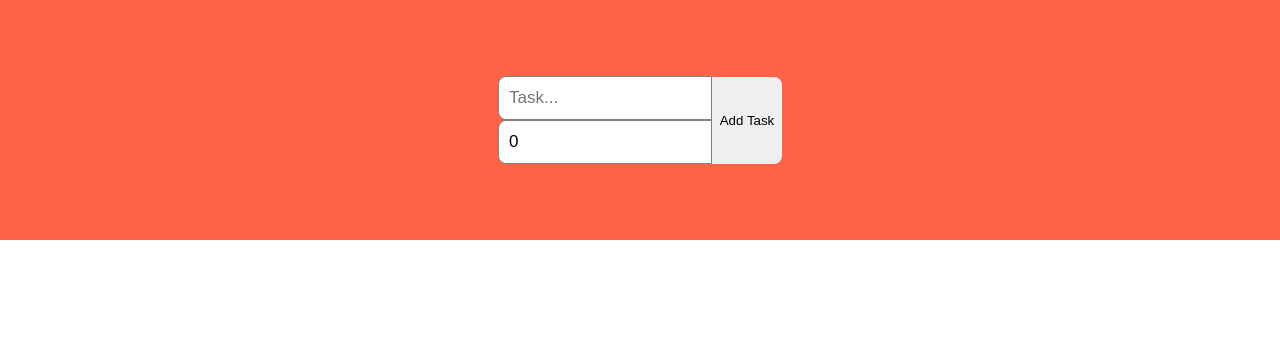
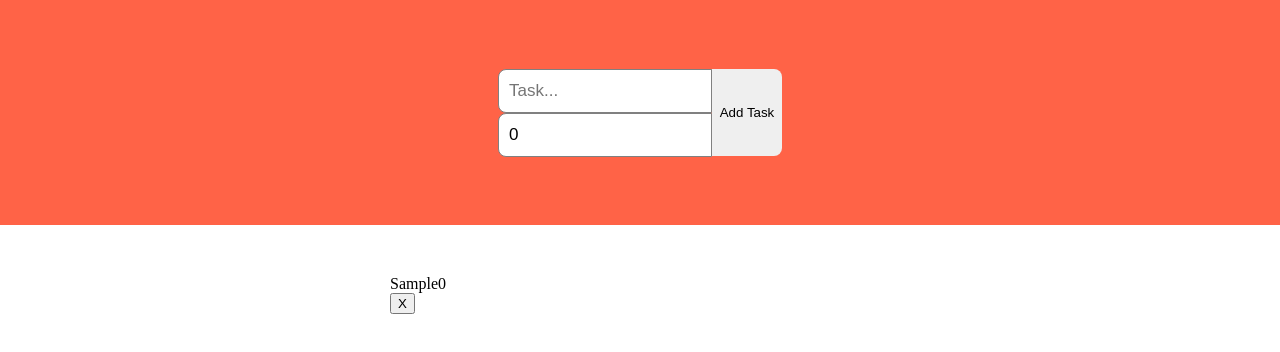
Before and after one commit to smjeffery22/react_typescript_todo, a React (Create React App) app: page / in a window 1280 px wide. Both pictures are taken after typing "Sample" into the empty fields and a click on the button "Add Task". Shown: the top 352 px of the page. Built offline with nearby package versions, Linux system fonts and the light colour scheme.

Commit message:
Add TodoTask component and render todo list

```diff
--- a/src/App.css
+++ b/src/App.css
@@ -46,6 +46,14 @@ body {
 }
 
 .todoList {
+  display: flex;
+  flex-direction: column;
+  align-items: center;
   flex: 70%;
   width: 100%;
+  padding-top: 50px;
 }
+
+.task {
+  width: 500px;
+}
--- a/src/App.tsx
+++ b/src/App.tsx
@@ -1,6 +1,7 @@
 import { useState, ChangeEvent } from 'react';
 import { ITask } from './Interfaces';
 import './App.css';
+import TodoTask from './components/TodoTask';
 
 const App = () => {
 	const [task, setTask] = useState<string>('');
@@ -20,7 +21,7 @@ const App = () => {
 
 		setTodo([...todo, newTask]);
 		setTask('');
-    setDeadline(0);
+		setDeadline(0);
 	};
 
 	return (
@@ -44,7 +45,11 @@ const App = () => {
 				</div>
 				<button onClick={addTask}>Add Task</button>
 			</div>
-			<div className="todoList"></div>
+			<div className="todoList">
+				{todo.map((todoItem: ITask, key: number) => {
+					return <TodoTask key={key} todoItem={todoItem} />;
+				})}
+			</div>
 		</div>
 	);
 };
--- /dev/null
+++ b/src/components/TodoTask.tsx
@@ -0,0 +1,21 @@
+import React from 'react';
+import { ITask } from '../Interfaces';
+
+// interface for props is included in each component file
+interface Props {
+	todoItem: ITask;
+}
+
+const TodoTask = ({ todoItem }: Props) => {
+	return (
+		<div className="task">
+			<div className="content">
+				<span>{todoItem.task}</span>
+				<span>{todoItem.deadline}</span>
+			</div>
+			<button>X</button>
+		</div>
+	);
+};
+
+export default TodoTask;
```
